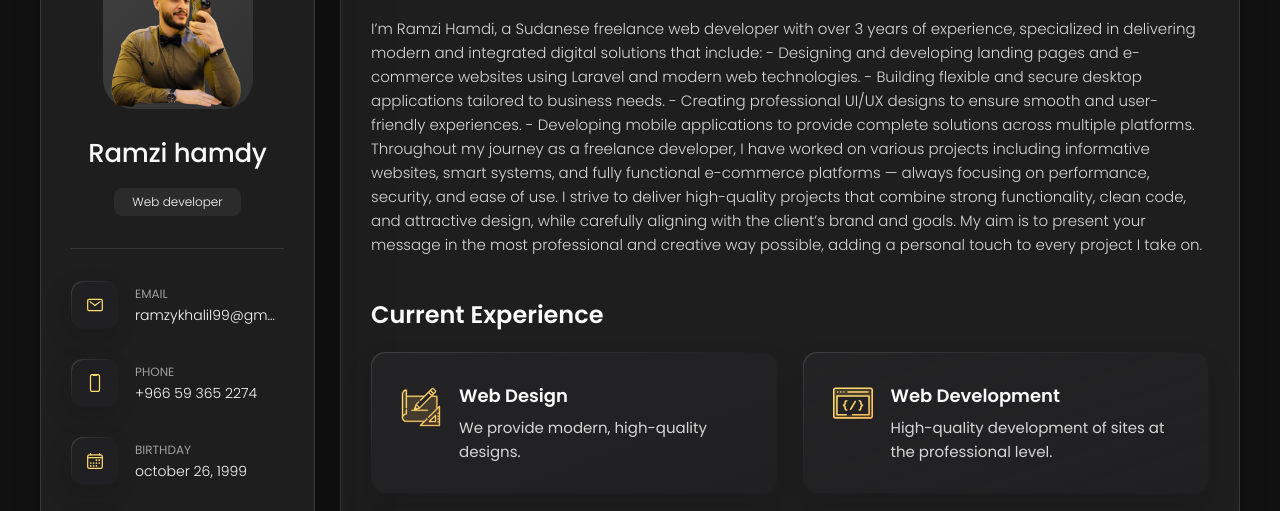
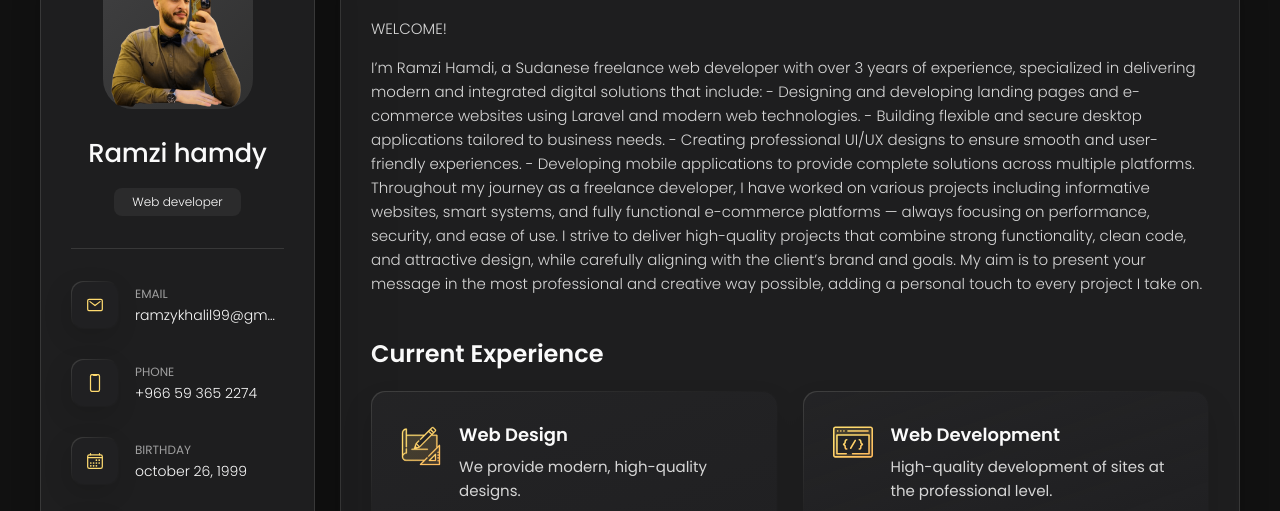
Before and after one commit to Ramzi-Hamdi9/portfolio, a plain HTML site: page index.html in a window 1280 px wide. Shown: the part 162-673 px from the top of the page. Drawn offline with nearby package versions, Linux system fonts and the light colour scheme.

Commit message:
Update index.html

```diff
--- a/index.html
+++ b/index.html
@@ -204,6 +204,7 @@
         </header>
 
         <section class="about-text">
+          <p>WELCOME! </p>
           <p>I’m Ramzi Hamdi, a Sudanese freelance web developer with over 3 years of experience, specialized in delivering modern and integrated digital solutions that include:
 
 - Designing and developing landing pages and e-commerce websites using Laravel and modern web technologies.
```
